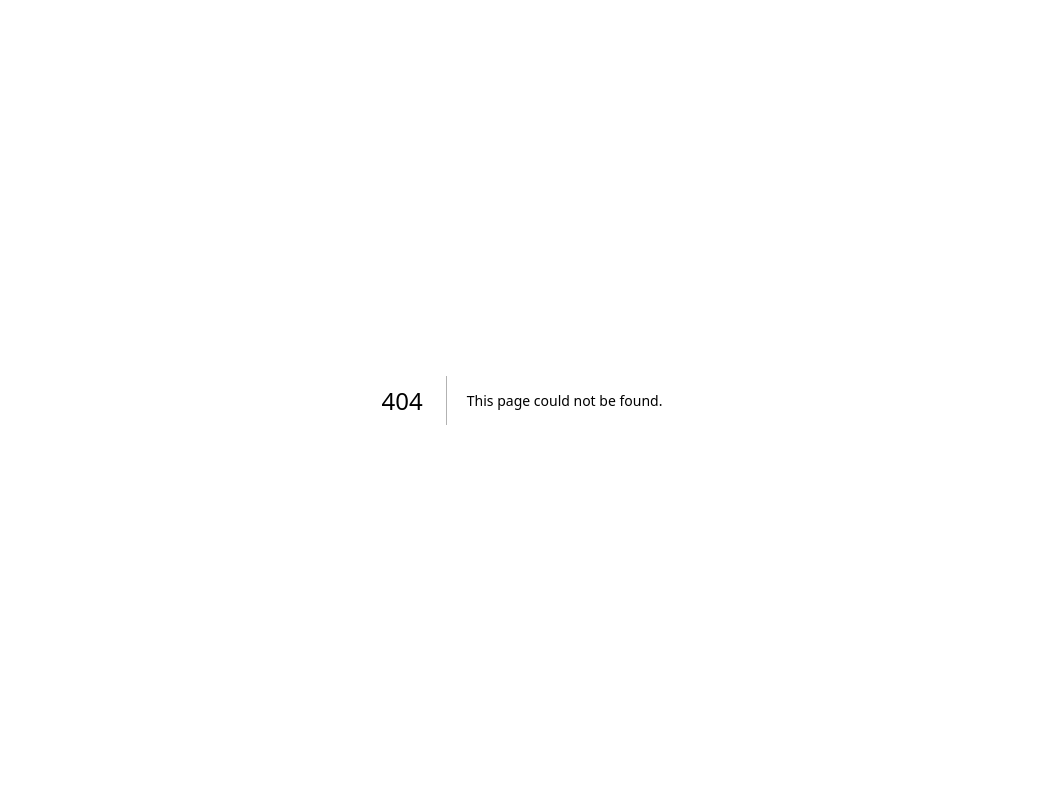
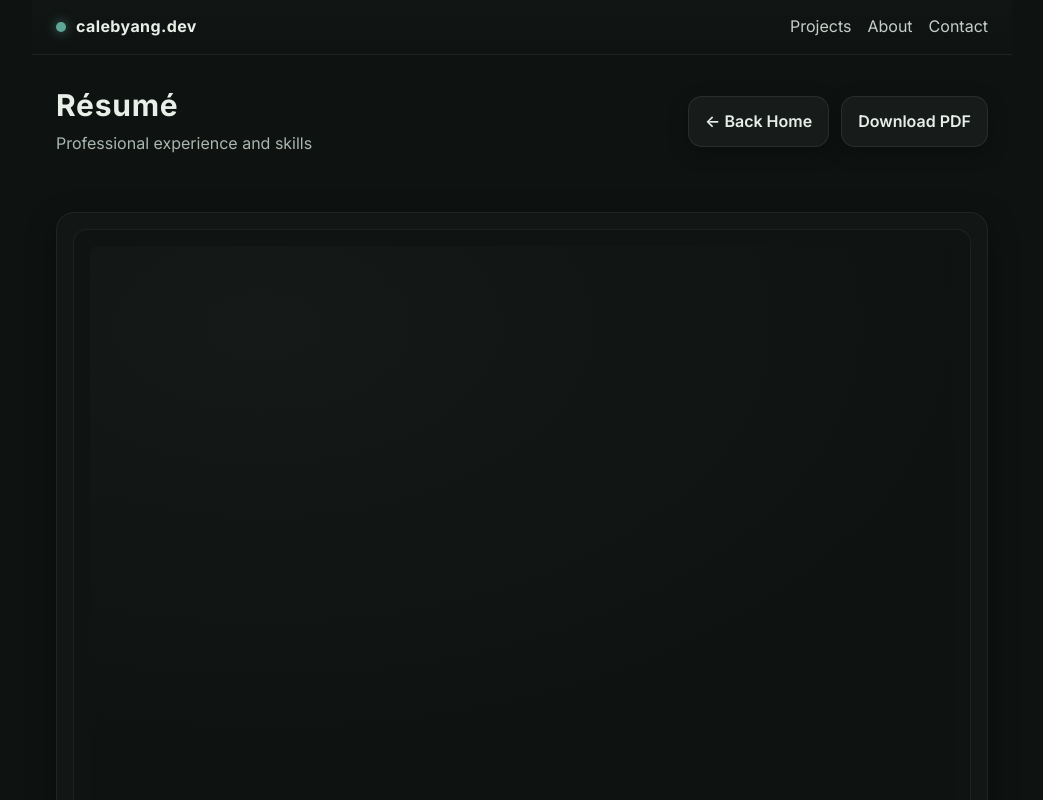
Before and after one commit to calebjyang/calebjyang.github.io, a Next.js app: page /resume in a window 1280 px wide. Before the commit this address had no page. Shown: the top 800 px of the page, without its empty margins (118-1161 px from the left). Built offline with nearby package versions, Linux system fonts and the light colour scheme.

Commit message:
Enhance main page

```diff
--- a/src/app/globals.css
+++ b/src/app/globals.css
@@ -75,4 +75,24 @@
   @keyframes blink {
     50% { opacity: 0; }
   }
+
+  /* Toast animation utilities */
+  .animate-in {
+    animation-fill-mode: both;
+  }
+
+  .slide-in-from-bottom-2 {
+    animation-name: slide-in-from-bottom-2;
+  }
+
+  @keyframes slide-in-from-bottom-2 {
+    from {
+      opacity: 0;
+      transform: translateY(100%) translateX(-50%);
+    }
+    to {
+      opacity: 1;
+      transform: translateY(0) translateX(-50%);
+    }
+  }
 }
--- a/src/app/page.tsx
+++ b/src/app/page.tsx
@@ -13,8 +13,9 @@ export default function Home() {
   }, [])
 
   const toggleLofi = () => {
-    setIsLofiOn(!isLofiOn)
-    setToastMessage(isLofiOn ? 'lo‑fi off' : 'lo‑fi on ☕')
+    const newLofiState = !isLofiOn
+    setIsLofiOn(newLofiState)
+    setToastMessage(newLofiState ? 'lo‑fi on ☕' : 'lo‑fi off')
     setShowToast(true)
     setTimeout(() => setShowToast(false), 1500)
   }
@@ -36,7 +37,6 @@ export default function Home() {
               <a href="#projects" className="opacity-85 hover:opacity-100 font-medium transition-opacity">Projects</a>
               <a href="#about" className="opacity-85 hover:opacity-100 font-medium transition-opacity">About</a>
               <a href="#contact" className="opacity-85 hover:opacity-100 font-medium transition-opacity">Contact</a>
-              <a href="#secret" aria-label="Secret" className="opacity-85 hover:opacity-100 font-medium transition-opacity">?</a>
             </nav>
           </nav>
         </header>
@@ -52,13 +52,13 @@ export default function Home() {
               I have a mission-driven mindset, collaborative spirit, and a passion for building products that make an impact. Let's create something together!
               </p>
                               <div className="cta-row flex gap-3 flex-wrap">
-                <a className="btn btn-primary inline-flex items-center gap-2.5 px-4 py-3 rounded-[14px] border border-white/8 bg-[#171c1b] text-ink font-semibold shadow-[0_6px_20px_rgba(0,0,0,0.25)] transition-all duration-150 hover:-translate-y-0.5 hover:border-white/18 hover:shadow-[0_10px_28px_rgba(0,0,0,0.32)]" href="#projects">
-                  View Projects
+                  <a className="btn btn-primary inline-flex items-center gap-2.5 px-4 py-3 rounded-[14px] border border-white/8 bg-[#171c1b] text-ink font-semibold shadow-[0_6px_20px_rgba(0,0,0,0.25)] transition-all duration-150 hover:-translate-y-0.5 hover:border-white/18 hover:shadow-[0_10px_28px_rgba(0,0,0,0.32)]" href="https://github.com/calebjyang?tab=repositories" target="_blank" rel="noopener noreferrer">
+                    GitHub
                   </a>
-                <a className="btn inline-flex items-center gap-2.5 px-4 py-3 rounded-[14px] border border-white/8 bg-[#171c1b] text-ink font-semibold shadow-[0_6px_20px_rgba(0,0,0,0.25)] transition-all duration-150 hover:-translate-y-0.5 hover:border-white/18 hover:shadow-[0_10px_28px_rgba(0,0,0,0.32)]" href="mailto:hello@calebyang.dev">
-                  Email Me
+                  <a className="btn inline-flex items-center gap-2.5 px-4 py-3 rounded-[14px] border border-white/8 bg-[#171c1b] text-ink font-semibold shadow-[0_6px_20px_rgba(0,0,0,0.25)] transition-all duration-150 hover:-translate-y-0.5 hover:border-white/18 hover:shadow-[0_10px_28px_rgba(0,0,0,0.32)]" href="https://www.linkedin.com/in/calebjyang/" target="_blank" rel="noopener noreferrer">
+                    LinkedIn
                   </a>
-                <a className="btn inline-flex items-center gap-2.5 px-4 py-3 rounded-[14px] border border-white/8 bg-[#171c1b] text-ink font-semibold shadow-[0_6px_20px_rgba(0,0,0,0.25)] transition-all duration-150 hover:-translate-y-0.5 hover:border-white/18 hover:shadow-[0_10px_28px_rgba(0,0,0,0.32)]" href="#resume">
+                  <a className="btn inline-flex items-center gap-2.5 px-4 py-3 rounded-[14px] border border-white/8 bg-[#171c1b] text-ink font-semibold shadow-[0_6px_20px_rgba(0,0,0,0.25)] transition-all duration-150 hover:-translate-y-0.5 hover:border-white/18 hover:shadow-[0_10px_28px_rgba(0,0,0,0.32)]" href="/resume">
                     Résumé
                   </a>
                 </div>
@@ -90,7 +90,7 @@ export default function Home() {
 
           {/* Projects Section */}
           <section id="projects" className="section px-4 sm:px-6 py-6 sm:py-9" aria-labelledby="proj">
-            <h2 id="proj" className="text-2xl m-0 mb-3.5 tracking-wide">Selected Projects</h2>
+            <h2 id="proj" className="text-2xl m-0 mb-3.5 tracking-wide">Featured Projects</h2>
             <div className="projects grid grid-cols-1 sm:grid-cols-2 gap-4">
               {/* Project 1 */}
               <article className="card bg-paper border border-white/6 rounded-custom p-3 sm:p-4 shadow-custom transition-all duration-150 hover:-translate-y-0.5 hover:border-white/12">
@@ -98,7 +98,7 @@ export default function Home() {
                   <img src="/images/aaconnect-screenshot.png" alt="AAConnect app interface showing Quick Actions and Upcoming Events" className="w-full h-full object-cover" />
                 </a>
                 <h3 className="m-0 mb-1.5">AAConnect</h3>
-                <p className="m-0 text-muted">Next.js + Firebase app to centralize fellowship events, signups, and ride coordination with an auto‑carpool algorithm.</p>
+                <p className="m-0 text-muted">Next.js + Firebase cross-platform app to streamline community events, signups, and ride coordination with an auto‑carpool algorithm.</p>
                 <div className="chips flex gap-2 flex-wrap mt-2.5">
                   <span className="chip inline-flex items-center gap-2 font-mono text-xs text-muted bg-[#0f1312] px-2.5 py-1.5 rounded-full border border-white/6">Next.js</span>
                   <span className="chip inline-flex items-center gap-2 font-mono text-xs text-muted bg-[#0f1312] px-2.5 py-1.5 rounded-full border border-white/6">Firebase</span>
@@ -113,7 +113,7 @@ export default function Home() {
                   <img src="/images/webregret-screenshot.png" alt="WebRegRet UCI tuition-waste calculator interface" className="w-full h-full object-cover" />
                 </a>
                 <h3 className="m-0 mb-1.5">WebRegRet</h3>
-                <p className="m-0 text-muted">A quirky UCI tuition‑waste calculator — crisp UI, clear messaging, and surprisingly useful insights for students.</p>
+                <p className="m-0 text-muted">A sarcastic college tuition‑waste calculator — engaging UI, intuitive design, and surprisingly useful insights for students.</p>
                 <div className="chips flex gap-2 flex-wrap mt-2.5">
                   <span className="chip inline-flex items-center gap-2 font-mono text-xs text-muted bg-[#0f1312] px-2.5 py-1.5 rounded-full border border-white/6">TypeScript</span>
                   <span className="chip inline-flex items-center gap-2 font-mono text-xs text-muted bg-[#0f1312] px-2.5 py-1.5 rounded-full border border-white/6">React</span>
@@ -127,17 +127,17 @@ export default function Home() {
                   <img src="/images/double-a-discourse-screenshot.png" alt="Double-A-Discourse podcast hosting site interface" className="w-full h-full object-cover" />
                 </a>
                 <h3 className="m-0 mb-1.5">Double-A-Discourse Podcast</h3>
-                <p className="m-0 text-muted">A hosting site for my podcast, where I interview guests about their backgrounds, stories, and faith journeys</p>
+                <p className="m-0 text-muted">A hosting site for my podcast, where I interview guests about their backgrounds, stories, and faith journeys.</p>
                 <div className="chips flex gap-2 flex-wrap mt-2.5">
                   <span className="chip inline-flex items-center gap-2 font-mono text-xs text-muted bg-[#0f1312] px-2.5 py-1.5 rounded-full border border-white/6">Audio Player</span>
                   <span className="chip inline-flex items-center gap-2 font-mono text-xs text-muted bg-[#0f1312] px-2.5 py-1.5 rounded-full border border-white/6">Branding</span>
-                  <span className="chip inline-flex items-center gap-2 font-mono text-xs text-muted bg-[#0f1312] px-2.5 py-1.5 rounded-full border border-white/6">Scheduling</span>
+                  <span className="chip inline-flex items-center gap-2 font-mono text-xs text-muted bg-[#0f1312] px-2.5 py-1.5 rounded-full border border-white/6">Social Media</span>
                 </div>
               </article>
 
               {/* Project 4 */}
               <article className="card bg-paper border border-white/6 rounded-custom p-3 sm:p-4 shadow-custom transition-all duration-150 hover:-translate-y-0.5 hover:border-white/12">
-                <img src="/images/texas-hold-screenshot.png" alt="Texas Hold Your Horses multiplayer card game interface" className="thumb block aspect-video rounded-xl overflow-hidden object-cover border border-white/6 mb-3" />
+                <img src="/images/texas-hold-screenshot.png" alt="Texas Hold-Your-Horses multiplayer card game interface" className="thumb block aspect-video rounded-xl overflow-hidden object-cover border border-white/6 mb-3" />
                 <h3 className="m-0 mb-1.5">Texas Hold Your Horses</h3>
                 <p className="m-0 text-muted">Multiplayer web‑based card game with horse‑race‑themed betting rounds and real‑time play.</p>
                 <div className="chips flex gap-2 flex-wrap mt-2.5">
@@ -153,7 +153,7 @@ export default function Home() {
           <section id="about" className="section px-4 sm:px-6 py-6 sm:py-9" aria-labelledby="about-title">
             <h2 id="about-title" className="text-2xl m-0 mb-3.5 tracking-wide">About</h2>
             <div className="card col-span-1 col-start-1 col-end-[-1] bg-paper border border-white/6 rounded-custom p-4 shadow-custom">
-              <p className="m-0">Hey there! I’m Caleb Yang, a CS senior at UC Irvine (graduating Dec. 2025). I build fast, friendly web apps with TypeScript, Next.js, and Firebase — prioritizing details like performance, accessibility, and clean, testable code. I love working with people, so don't hesitate to reach out!</p>
+              <p className="m-0">Hey there! I'm I’m Caleb — a CS senior at UC Irvine (graduating Dec 2025). I love bringing ideas to life with 1's and 0's, but even more than that, I love building things that bring people together. Whether it’s coding, hosting my podcast, or serving in my campus fellowship, I’m always chasing ways to connect people and create something meaningful. Beyond that, you can probably find me playing Spikeball or jamming out with my friends. I’m excited for what’s ahead, and I’d love to meet others with a similar heart for creativity, community, and powerful storytelling.</p>
             </div>
           </section>
 
@@ -163,14 +163,9 @@ export default function Home() {
             <div className="card flex flex-col sm:flex-row sm:items-center sm:justify-between gap-4 bg-paper border border-white/6 rounded-custom p-4 shadow-custom">
               <div>
                 <p className="m-0">Open to full-time positions starting 2026. Best reached via email.</p>
-                <div className="social flex gap-3 mt-2.5">
-                  <a href="mailto:hello@calebyang.dev" className="chip inline-flex items-center gap-2 font-mono text-xs text-muted bg-[#0f1312] px-2.5 py-1.5 rounded-full border border-white/6">Email</a>
-                  <a href="https://github.com/calebjyang" className="chip inline-flex items-center gap-2 font-mono text-xs text-muted bg-[#0f1312] px-2.5 py-1.5 rounded-full border border-white/6" target="_blank" rel="noopener">GitHub</a>
-                  <a href="https://www.linkedin.com/in/calebjyang/" className="chip inline-flex items-center gap-2 font-mono text-xs text-muted bg-[#0f1312] px-2.5 py-1.5 rounded-full border border-white/6" target="_blank" rel="noopener">LinkedIn</a>
               </div>
-              </div>
-              <a className="btn btn-primary inline-flex items-center justify-center gap-2.5 px-4 py-3 rounded-[14px] border border-white/8 bg-[#171c1b] text-ink font-semibold shadow-[0_6px_20px_rgba(0,0,0,0.25)] transition-all duration-150 hover:-translate-y-0.5 hover:border-white/18 hover:shadow-[0_10px_28px_rgba(0,0,0,0.32)]" href="mailto:hello@calebyang.dev">
-                Let's talk
+              <a className="btn btn-primary inline-flex items-center justify-center gap-2.5 px-4 py-3 rounded-[14px] border border-white/8 bg-[#171c1b] text-ink font-semibold shadow-[0_6px_20px_rgba(0,0,0,0.25)] transition-all duration-150 hover:-translate-y-0.5 hover:border-white/18 hover:shadow-[0_10px_28px_rgba(0,0,0,0.32)]" href="mailto:kb@jaymoo.com">
+                Let's talk!
               </a>
             </div>
           </section>
@@ -181,9 +176,6 @@ export default function Home() {
           <div className="foot-grid grid grid-cols-1 sm:grid-cols-[1fr_auto] items-center gap-4 sm:gap-0">
             <small>© {year} Caleb Yang. Built with love, tea, and tidy pull requests.</small>
             <div className="social flex gap-3 justify-center sm:justify-start">
-              <a href="#" className="opacity-85 hover:opacity-100 transition-opacity">RSS</a>
-              <a href="#" className="opacity-85 hover:opacity-100 transition-opacity">/now</a>
-              <a href="#secret" id="secret" className="opacity-85 hover:opacity-100 transition-opacity" onClick={(e) => { e.preventDefault(); toggleLofi(); }}>?</a>
             </div>
           </div>
         </footer>
@@ -191,7 +183,7 @@ export default function Home() {
 
       {/* Toast Notification */}
       {showToast && (
-        <div className="fixed left-1/2 bottom-[22px] transform -translate-x-1/2 bg-[#0f1312] text-ink px-3.5 py-2.5 border border-white/10 rounded-xl shadow-custom z-[9999] opacity-0 animate-in slide-in-from-bottom-2 duration-200">
+        <div className="fixed left-1/2 bottom-[22px] transform -translate-x-1/2 bg-[#0f1312] text-ink px-3.5 py-2.5 border border-white/10 rounded-xl shadow-custom z-[9999] animate-in slide-in-from-bottom-2 duration-200">
           {toastMessage}
         </div>
       )}
--- /dev/null
+++ b/src/app/resume/page.tsx
@@ -0,0 +1,86 @@
+'use client'
+
+import { useState, useEffect } from 'react'
+import Link from 'next/link'
+
+export default function ResumePage() {
+  const [year, setYear] = useState('')
+
+  useEffect(() => {
+    setYear(new Date().getFullYear().toString())
+  }, [])
+
+  return (
+    <div className="min-h-screen bg-bg text-ink font-inter">
+      {/* Background gradient */}
+      <div className="fixed inset-0 bg-gradient-radial from-[#151a19] via-bg to-bg -z-10" />
+
+      <div className="grid grid-cols-1 min-[980px]:grid-cols-[1fr_min(980px,92vw)_1fr] gap-0">
+        {/* Header */}
+        <header className="col-start-2 sticky top-0 z-10 backdrop-blur-md bg-gradient-to-b from-paper/80 to-paper/35 border-b border-white/6">
+          <nav className="flex items-center justify-between px-6 py-3.5">
+            <Link href="/" className="brand flex items-center gap-2.5 font-bold tracking-wide">
+              <span className="w-2.5 h-2.5 rounded-full bg-teal shadow-[0_0_12px_rgba(106,184,168,0.7)] animate-pulse" aria-hidden="true" />
+              <span>calebyang.dev</span>
+            </Link>
+            <nav aria-label="Primary" className="flex gap-4">
+              <Link href="/#projects" className="opacity-85 hover:opacity-100 font-medium transition-opacity">Projects</Link>
+              <Link href="/#about" className="opacity-85 hover:opacity-100 font-medium transition-opacity">About</Link>
+              <Link href="/#contact" className="opacity-85 hover:opacity-100 font-medium transition-opacity">Contact</Link>
+            </nav>
+          </nav>
+        </header>
+
+        <main className="col-start-2">
+          {/* Resume Header */}
+          <section className="px-6 py-8">
+            <div className="flex items-center justify-between mb-6">
+              <div>
+                <h1 className="text-3xl font-bold tracking-wide mb-2">Résumé</h1>
+                <p className="text-muted">Professional experience and skills</p>
+              </div>
+              <div className="flex gap-3">
+                <Link
+                  href="/"
+                  className="btn inline-flex items-center gap-2.5 px-4 py-3 rounded-[14px] border border-white/8 bg-[#171c1b] text-ink font-semibold shadow-[0_6px_20px_rgba(0,0,0,0.25)] transition-all duration-150 hover:-translate-y-0.5 hover:border-white/18 hover:shadow-[0_10px_28px_rgba(0,0,0,0.32)]"
+                >
+                  ← Back Home
+                </Link>
+                <a
+                  href="/resume.pdf"
+                  target="_blank"
+                  rel="noopener noreferrer"
+                  className="btn btn-primary inline-flex items-center gap-2.5 px-4 py-3 rounded-[14px] border border-white/8 bg-[#171c1b] text-ink font-semibold shadow-[0_6px_20px_rgba(0,0,0,0.25)] transition-all duration-150 hover:-translate-y-0.5 hover:border-white/18 hover:shadow-[0_10px_28px_rgba(0,0,0,0.32)]"
+                >
+                  Download PDF
+                </a>
+              </div>
+            </div>
+          </section>
+
+          {/* Resume Content */}
+          <section className="px-6 pb-8">
+            <div className="card bg-paper border border-white/6 rounded-custom p-4 shadow-custom">
+              <div className="resume-embed bg-[#0f1312] border border-white/6 rounded-[14px] p-4">
+                <iframe
+                  src="/resume.pdf"
+                  className="w-full h-[800px] border-0 rounded-lg"
+                  title="Caleb Yang's Resume"
+                />
+              </div>
+            </div>
+          </section>
+        </main>
+
+        {/* Footer */}
+        <footer className="col-start-2 text-muted px-4 sm:px-6 py-8 pb-15">
+          <div className="foot-grid grid grid-cols-1 sm:grid-cols-[1fr_auto] items-center gap-4 sm:gap-0">
+            <small>© {year} Caleb Yang. Built with love, tea, and tidy pull requests.</small>
+            <div className="social flex gap-3 justify-center sm:justify-start">
+            </div>
+          </div>
+        </footer>
+      </div>
+    </div>
+  )
+}
--- a/tailwind.config.ts
+++ b/tailwind.config.ts
@@ -6,6 +6,7 @@ const config: Config = {
     './src/components/**/*.{js,ts,jsx,tsx,mdx}',
     './src/app/**/*.{js,ts,jsx,tsx,mdx}',
   ],
+  plugins: [require('tailwindcss-animate')],
 }
 
 export default config
```
Also changed, not shown: package.json (+6 -5 lines), 2 other files (tests, documents, lock files or other folders). Lines whose indentation alone changed are shown as unchanged.
